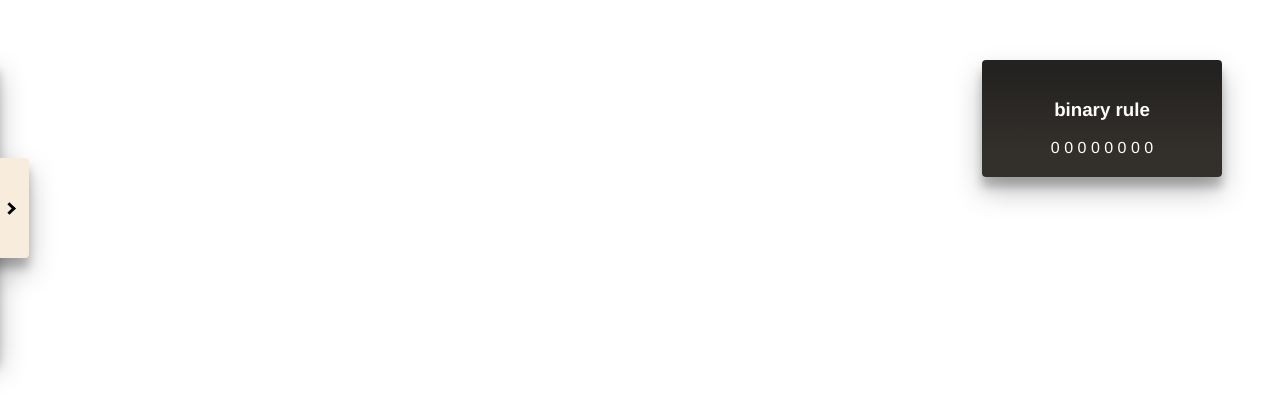
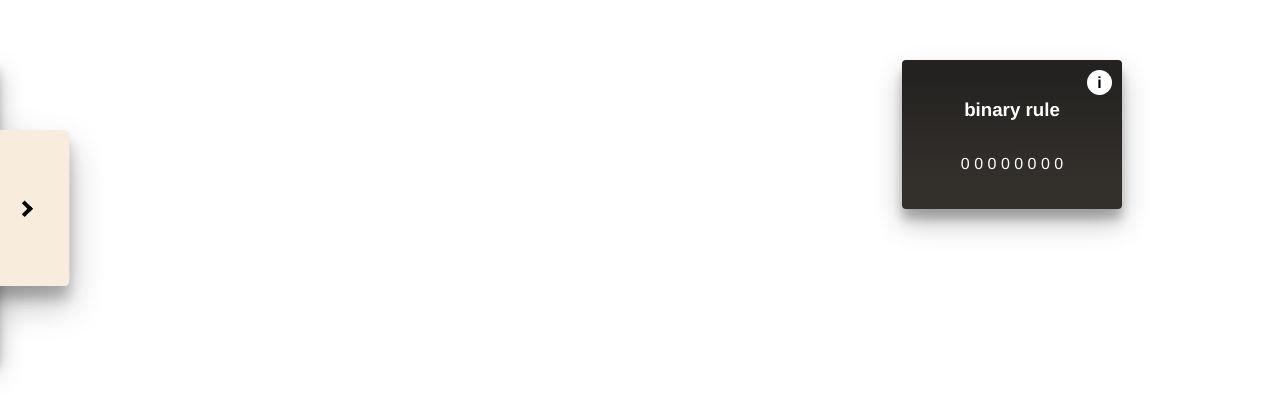
Before and after one commit to camour/localSolver, a Vue app: page / in a window 1280 px wide. Shown: the top 412 px of the page. Built offline with nearby package versions, Linux system fonts and the light colour scheme.

Commit message:
cells infos

```diff
--- a/src/components/OneCell.vue
+++ b/src/components/OneCell.vue
@@ -26,7 +26,6 @@
       methods: {
         ...mapActions(['editCell']),
         getCellValue(){
-            console.log('get cell value')
             let trio = [0, 0 ,0];
             trio[1] = this.cellsArray[this.line - 1][this.column];
             if((this.column === 0) && (this.column === this.columns - 1)){
@@ -43,7 +42,6 @@
                 trio[0] = this.cellsArray[this.line - 1][this.column - 1];
                 trio[2] = this.cellsArray[this.line - 1][this.column + 1];
             }
-            console.log(trio)
             return this.getCellConfiguration(trio, trio.length);
         },
         getCellConfiguration(trio, n){
@@ -51,7 +49,6 @@
             for(let index = 0; index < (Math.pow(2, n)) ; index++){
                 array = tools.getBinary(index, n);
                 if(this.arrayEquals(trio, array)){
-                    console.log('trio : ' + trio + ' and array ' + array + ' are equals');
                     return tools.getBinary(this.rule, Math.pow(2, n))[(Math.pow(2, n) - 1) - index];
                 }
             }
@@ -61,7 +58,6 @@
         }
       },
       created(){
-        console.log('created ' + ' at ' + this.line + ', ' + this.column);
         this.editCell({
             line: this.line,
             column: this.column,
@@ -69,7 +65,6 @@
         })
       },
       updated(){
-        console.log('updated ' + ' at ' + this.line + ', ' + this.column);
         this.editCell({
             line: this.line,
             column: this.column,
--- a/src/components/PanelControl.vue
+++ b/src/components/PanelControl.vue
@@ -50,6 +50,9 @@
         transition: all 0.3s;
         &.hide{
             transform: translateX(-110%);
+            button{
+                transform: scale(1.3);
+            }
         }
         h2{
             position: relative;
@@ -74,9 +77,9 @@
         }
         button{
             position: absolute;
-            right: -30px;
-            width: 40px;
-            height: 100px;
+            right: -60px;
+            width: 70px;
+            height: 120px;
             outline: none;
             border: 0;
             border-radius: 0.25rem;
@@ -84,6 +87,8 @@
             box-shadow: rgba(0, 0, 0, 0.25) 0px 14px 28px, rgba(0, 0, 0, 0.22) 0px 10px 10px;
             cursor: pointer;
             transition: all 0.3s;
+            transform: scale(0.6);
+            z-index: -1;
             .arrow {
                 border: solid black;
                 border-width: 0 3px 3px 0;
--- a/src/components/RuleDisplay.vue
+++ b/src/components/RuleDisplay.vue
@@ -1,7 +1,14 @@
 <template>
     <div class="display-rule">
+        <span class="dot" @click="showInfos = !showInfos">i</span>
         <h3>binary rule</h3>
-        {{ displayRule }}
+        <p>{{ displayRule }}</p>
+        <div class="infos" :class="showInfos ? 'show' : ''">
+            <div class="configuration" v-for="(configuration, configurationIndex) in configurations" :key="configurationIndex">
+                <div class="square" :class="cellValue === 1 ? 'black' : 'white'" v-for="(cellValue, cellIndex) in configuration" :key="cellIndex">
+                </div>
+            </div>
+        </div>
     </div>
 </template>
 
@@ -10,12 +17,25 @@
     import { mapState } from 'vuex';
     export default{
         name: 'RuleDisplay',
+        data(){
+            return{
+                showInfos: false,
+                exponent: 3,
+                configurations: null
+            }
+        },
         computed: {
             ...mapState(['rule']),
             displayRule(){
                 let result = '';
                 tools.getBinary(this.rule, 8).map(String).forEach(element => result+=(element + ' '));
                 return result;
+            },
+        },
+        created(){
+            this.configurations = new Array(Math.pow(2, this.exponent));
+            for(let index = 0; index < this.configurations.length; index++){
+                this.configurations[Math.pow(2, this.exponent) - index] = tools.getBinary(index, this.exponent);
             }
         }
     }
@@ -24,8 +44,8 @@
 <style lang="scss" scoped>
     .display-rule{
         position: absolute;
-        right: 50px;
-        width: 200px;
+        right: 150px;
+        width: 180px;
         padding: 20px;
         border-radius: 0.25rem;
         display: flex;
@@ -37,4 +57,52 @@
         color: white;
         transition: all 0.3s;
     }
+    .dot {
+        position: absolute;
+        top: 10px;
+        right: 10px;
+        height: 25px;
+        line-height: 25px;
+        width: 25px;
+        background-color: rgb(255, 255, 255);
+        border-radius: 50%;
+        display: block;
+        color: black;
+        font-weight: bold;
+        cursor: pointer;
+    }
+    .infos{
+        position: absolute;
+        bottom: -20px;
+        width: 450px;
+        height: 50px;
+        margin: 0;
+        border-radius: 0.25rem;
+        display: flex;
+        justify-content: space-between;
+        opacity: 0;
+        background-image: linear-gradient(180deg,#f8f4ef 10%, #f7f4f0 80%);
+        box-shadow: rgba(0, 0, 0, 0.25) 0px 14px 28px, rgba(0, 0, 0, 0.22) 0px 10px 10px;
+        transition: all 0.3s;
+        &.show{
+            transform: translateY(100%);
+            opacity: 1;
+        }
+        .configuration{
+            display: flex;
+            justify-content: space-between;
+        }
+        .square{
+            width: 10px;
+            height: 10px;
+            border: 2px black solid;
+            margin-right: 1px;
+            &.black{
+                background-color: black;
+            }
+            &.white{
+                background-color: white;
+            }
+        }
+    }
 </style>
```
